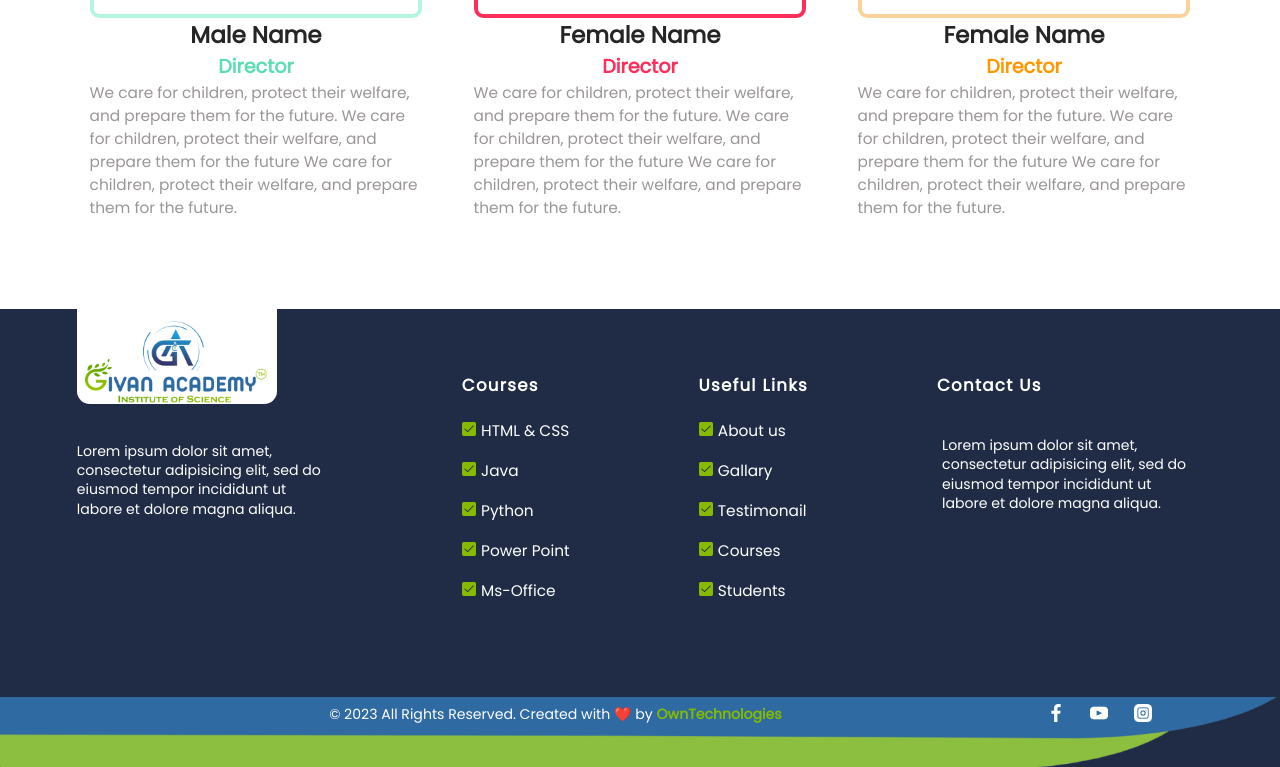
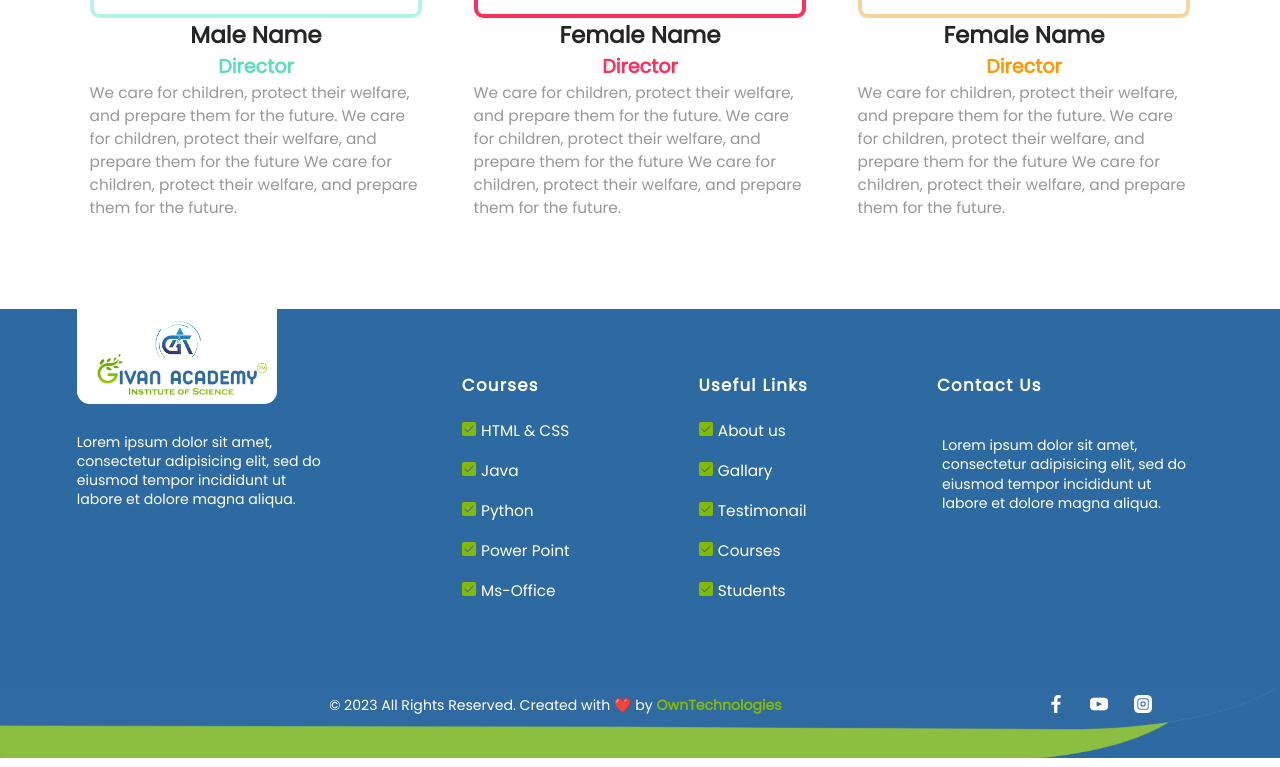
Before and after one commit to OwnTechnologiesClients/Givan-Academy-Frontend, a React (Vite) app: page /team in a window 1280 px wide. Shown: the part 2151-2918 px from the top of the page. Built offline with nearby package versions, Linux system fonts and the light colour scheme.

Commit message:
minor changes

```diff
--- a/src/components/footer/footer.scss
+++ b/src/components/footer/footer.scss
@@ -1,7 +1,7 @@
 @import url("https://fonts.googleapis.com/css2?family=Inter:wght@200;500&family=Poppins:wght@300&display=swap");
 
 .footer {
-  background-color: #202c45;
+  background-color: #2D6AA2;
   display: flex;
   flex-direction: column;
   overflow: hidden;
@@ -21,17 +21,21 @@
           position: relative;
           bottom: 5vw;
 
+
           img {
             border-radius: 1vw;
             height: 9.4vw;
+
           }
         }
         .footer-logo-bg {
           position: relative;
           bottom: 12vw;
-          left: 5vw;
+          left: 6vw;
+
           img {
-            height: 4vw;
+            height: 3vw;
+
           }
         }
         .ft-logo {
@@ -39,7 +43,9 @@
           bottom: 15vw;
           left: 0.2vw;
           img {
-            width: 15vw;
+            width: 14vw;
+            margin-left: 1vw;
+            margin-top: 0.7vw;
           }
         }
       }
--- a/src/components/statistics/Statistics.scss
+++ b/src/components/statistics/Statistics.scss
@@ -1,4 +1,4 @@
-$theme-color: #202c45;
+$theme-color: #2D6AA2;
 
 .statistics {
   display: flex;
--- a/src/components/tuition/tuition.scss
+++ b/src/components/tuition/tuition.scss
@@ -1,4 +1,4 @@
-$theme-color: #202c45;
+$theme-color: #2D6AA2;
 
 .tuition-section {
   background-color: $theme-color;
```
